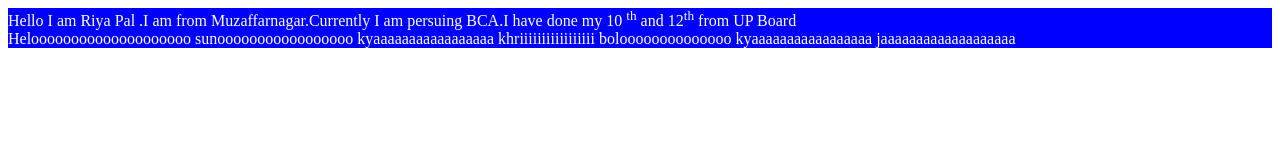
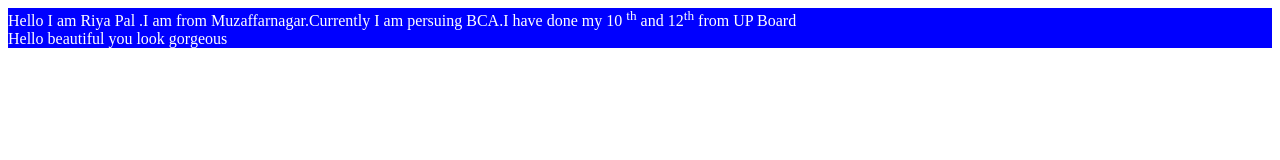
Before and after one commit to 123riyapal/HTML-FILES, a plain HTML site: page hello.html in a window 1280 px wide. Drawn offline with Linux system fonts and the light colour scheme.

Commit message:
change paragraph line

```diff
--- a/hello.html
+++ b/hello.html
@@ -9,14 +9,9 @@
 </head>
 <body>
     <div>Hello I am Riya Pal .I am from Muzaffarnagar.Currently I am persuing BCA.I have done my 10 <sup>th</sup> and 12<sup>th</sup> from UP Board </div>
-    <div class="red">Heloooooooooooooooooooo
-        sunooooooooooooooooo
-        kyaaaaaaaaaaaaaaaaa
-        khriiiiiiiiiiiiiiiii
-        boloooooooooooooo
-        kyaaaaaaaaaaaaaaaaa
-        jaaaaaaaaaaaaaaaaaaa
-
+    <div class="red">Hello
+        beautiful
+        you look gorgeous
     </div>
 </body>
 </html>
```
